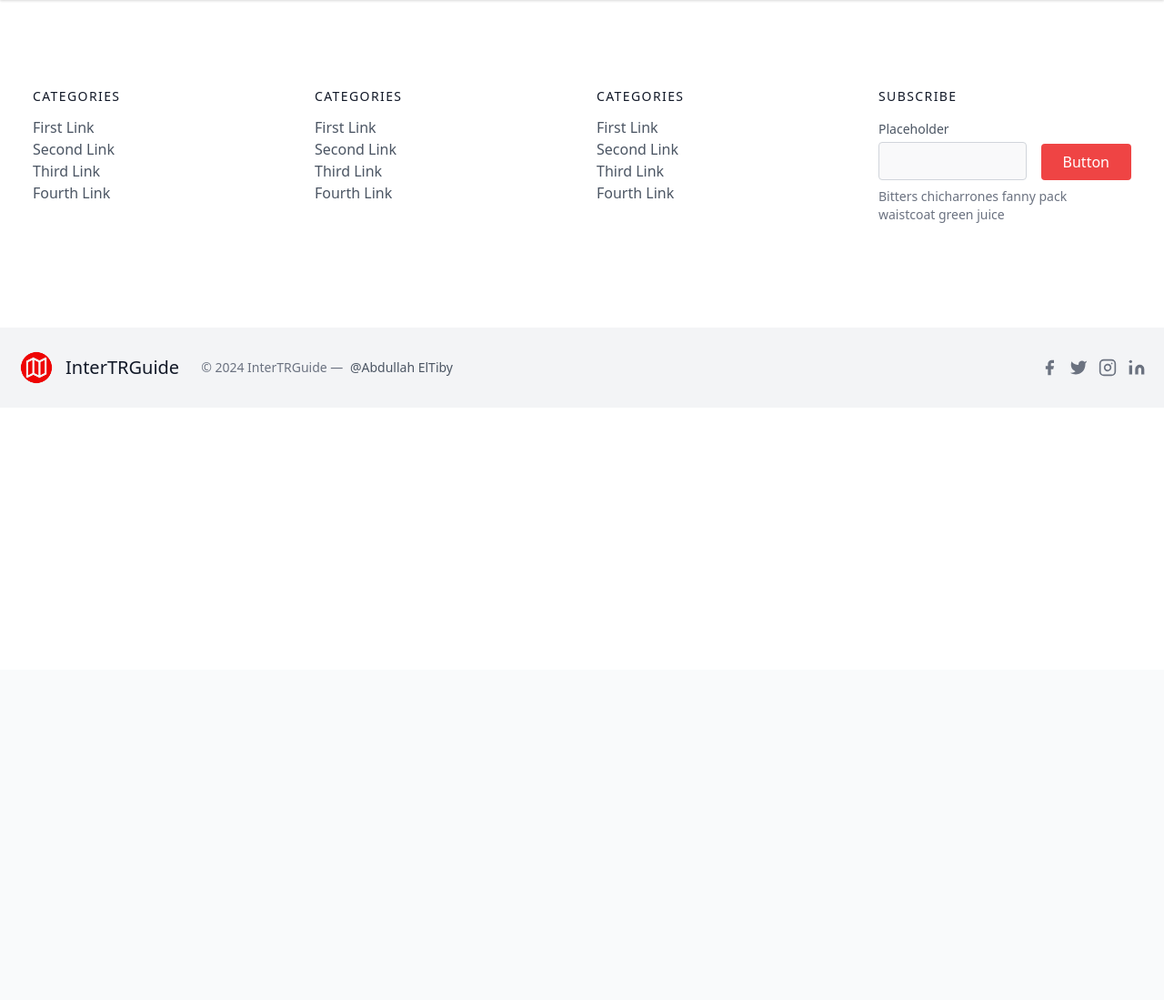
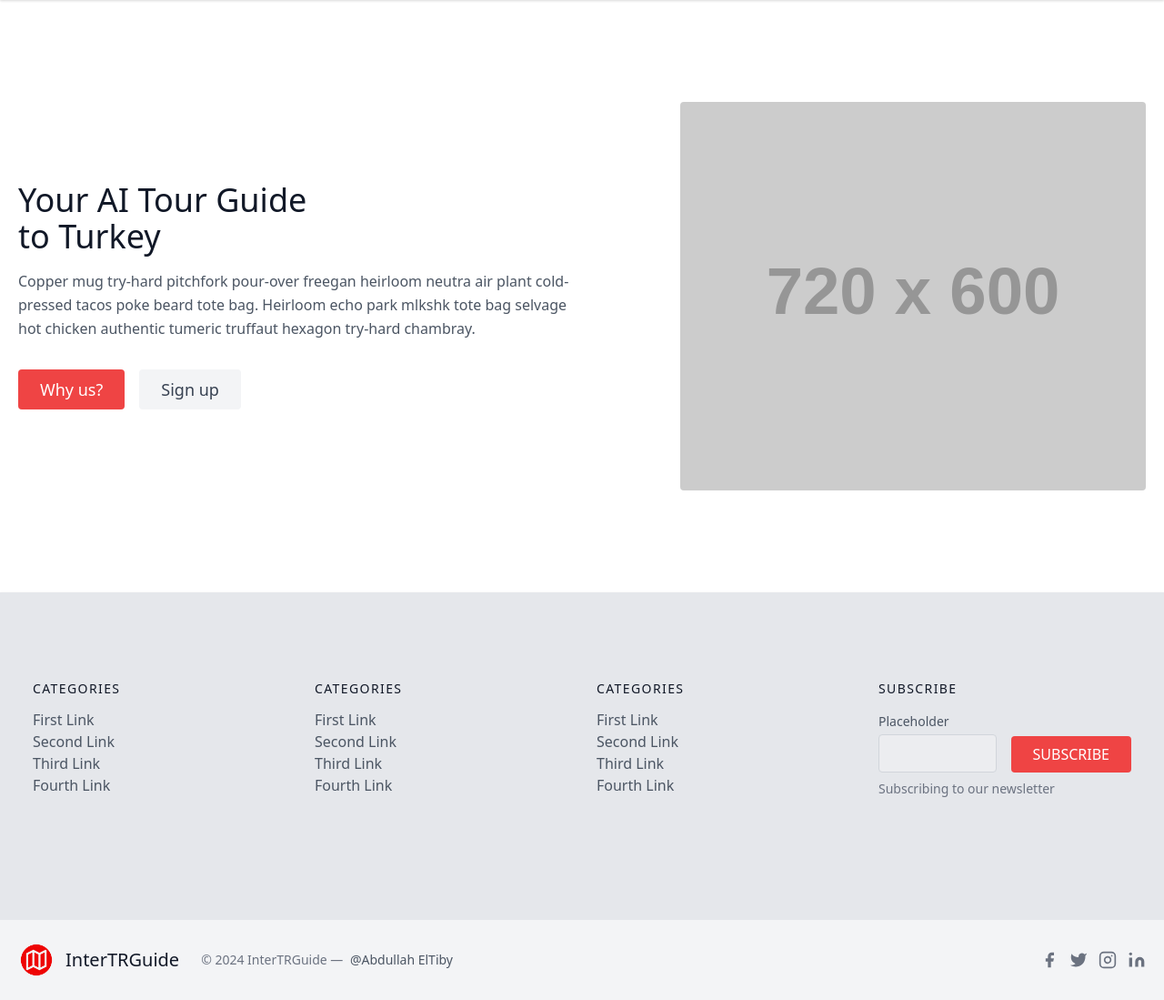
Before and after one commit to AbdullahElTiby/2.0-InterTRGuide, a Django app: page / in a window 1280 px wide. Shown: the part 64-1163 px from the top of the page at 91% size. Before the commit the page ends 486 px from the top, so only its background shows below. Run offline with Django 5.2, Linux system fonts and the light colour scheme; grey boxes labelled with a size stand in for pictures from a placeholder-image service; some libraries are stand-ins or nearby versions.

Commit message:
chore: Update base.html and index.html templates

```diff
--- a/intertrguide/templates/base.html
+++ b/intertrguide/templates/base.html
@@ -84,6 +84,7 @@
 			<img src="{% static 'app/icon png.png' %}" class="h-10 w-10">
 
 
+
 		</div>
 		<div class="text-gray-500 order-3 w-full md:w-auto md:order-2">
 			<ul class="flex font-semibold justify-between">
@@ -113,7 +114,7 @@
 
 {% endblock maincontent %}
 
-<footer class="text-gray-600 body-font">
+<footer class="bg-gray-200 shadow shadow-gray-300 text-gray-600 body-font">
 	<div class="container px-5 py-24 mx-auto">
 	  <div class="flex flex-wrap md:text-left text-center order-first">
 		<div class="lg:w-1/4 md:w-1/2 w-full px-4">
@@ -174,10 +175,10 @@
 			  <label for="footer-field" class="leading-7 text-sm text-gray-600">Placeholder</label>
 			  <input type="text" id="footer-field" name="footer-field" class="w-full bg-gray-100 bg-opacity-50 rounded border border-gray-300 focus:bg-transparent focus:ring-2 focus:ring-red-200 focus:border-red-500 text-base outline-none text-gray-700 py-1 px-3 leading-8 transition-colors duration-200 ease-in-out" spellcheck="false" data-ms-editor="true">
 			</div>
-			<button class="lg:mt-2 xl:mt-0 flex-shrink-0 inline-flex text-white bg-red-500 border-0 py-2 px-6 focus:outline-none hover:bg-red-600 rounded">Button</button>
+			<button class="lg:mt-2 xl:mt-0 flex-shrink-0 inline-flex text-white bg-red-500 border-0 py-2 px-6 focus:outline-none hover:bg-red-600 rounded">SUBSCRIBE</button>
 		  </div>
-		  <p class="text-gray-500 text-sm mt-2 md:text-left text-center">Bitters chicharrones fanny pack
-			<br class="lg:block hidden">waistcoat green juice
+		  <p class="text-gray-500 text-sm mt-2 md:text-left text-center">Subscribing to our newsletter</p>
+			<br class="lg:block hidden">
 		  </p>
 		</div>
 	  </div>
--- a/intertrguide/templates/index.html
+++ b/intertrguide/templates/index.html
@@ -4,6 +4,22 @@
 {% endblock headthings %}
 
 {% block maincontent %}
-
+<section class="text-gray-600 body-font">
+    <div class="container mx-auto flex px-5 py-28 md:flex-row flex-col items-center">
+      <div class="lg:flex-grow md:w-1/2 lg:pr-24 md:pr-16 flex flex-col md:items-start md:text-left mb-16 md:mb-0 items-center text-center">
+        <h1 class="title-font sm:text-4xl text-3xl mb-4 font-medium text-gray-900">Your AI Tour Guide
+          <br class="hidden lg:inline-block">to Turkey
+        </h1>
+        <p class="mb-8 leading-relaxed">Copper mug try-hard pitchfork pour-over freegan heirloom neutra air plant cold-pressed tacos poke beard tote bag. Heirloom echo park mlkshk tote bag selvage hot chicken authentic tumeric truffaut hexagon try-hard chambray.</p>
+        <div class="flex justify-center">
+          <button class="inline-flex text-white bg-red-500 border-0 py-2 px-6 focus:outline-none hover:bg-red-600 rounded text-lg">Why us?</button>
+          <button class="ml-4 inline-flex text-gray-700 bg-gray-100 border-0 py-2 px-6 focus:outline-none hover:bg-gray-200 rounded text-lg">Sign up</button>
+        </div>
+      </div>
+      <div class="lg:max-w-lg lg:w-full md:w-1/2 w-5/6">
+        <img class="object-cover object-center rounded" alt="hero" src="https://dummyimage.com/720x600">
+      </div>
+    </div>
+  </section>
 
 {% endblock maincontent %}
```
